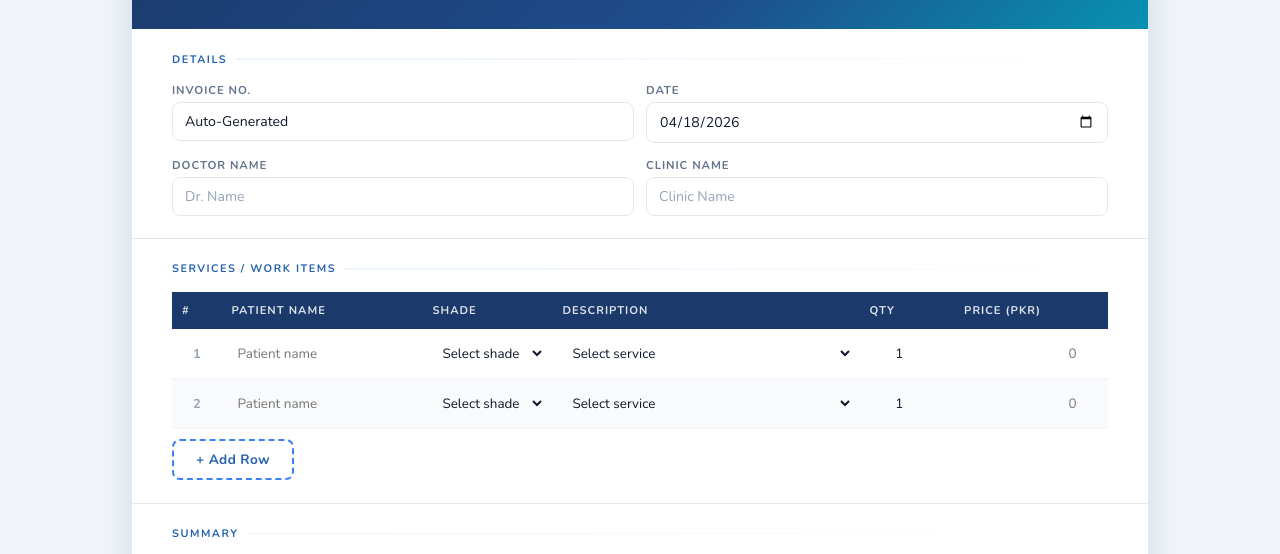
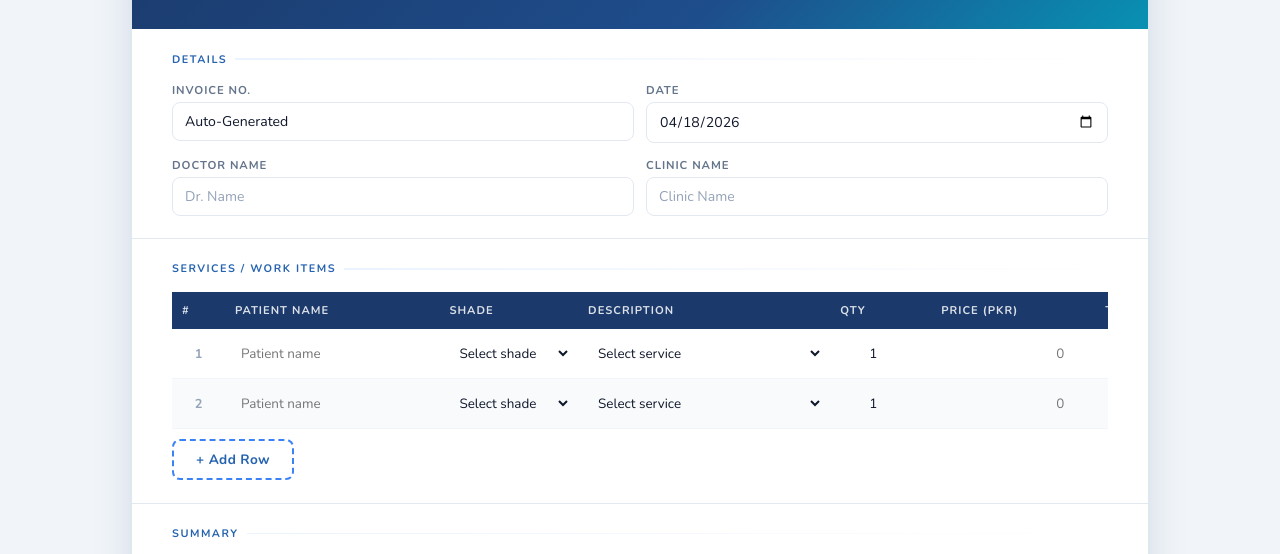
Before and after one commit to AhmadDurrani579/SmiloCAD_Invoice_System, a plain HTML site: page frontend/index.html in a window 1280 px wide. Shown: the part 195-749 px from the top of the page. Drawn offline with nearby package versions, Linux system fonts and the light colour scheme.

Commit message:
Front end fixed the UI

```diff
--- a/frontend/css/style.css
+++ b/frontend/css/style.css
@@ -137,7 +137,7 @@ table.svc-table   { width: 100%; min-width: 1120px; border-collapse: collapse; f
 .svc-table th:nth-child(1), .svc-table td:nth-child(1) { width: 42px; }
 .svc-table th:nth-child(2), .svc-table td:nth-child(2) { width: 170px; }
 .svc-table th:nth-child(3), .svc-table td:nth-child(3) { width: 110px; }
-.svc-table th:nth-child(4), .svc-table td:nth-child(4) { width: 260px; }
+.svc-table th:nth-child(4), .svc-table td:nth-child(4) { width: 200px; }
 .svc-table th:nth-child(5), .svc-table td:nth-child(5) { width: 80px; }
 .svc-table th:nth-child(6), .svc-table td:nth-child(6) { width: 130px; }
 .svc-table th:nth-child(7), .svc-table td:nth-child(7) { width: 110px; }
```
